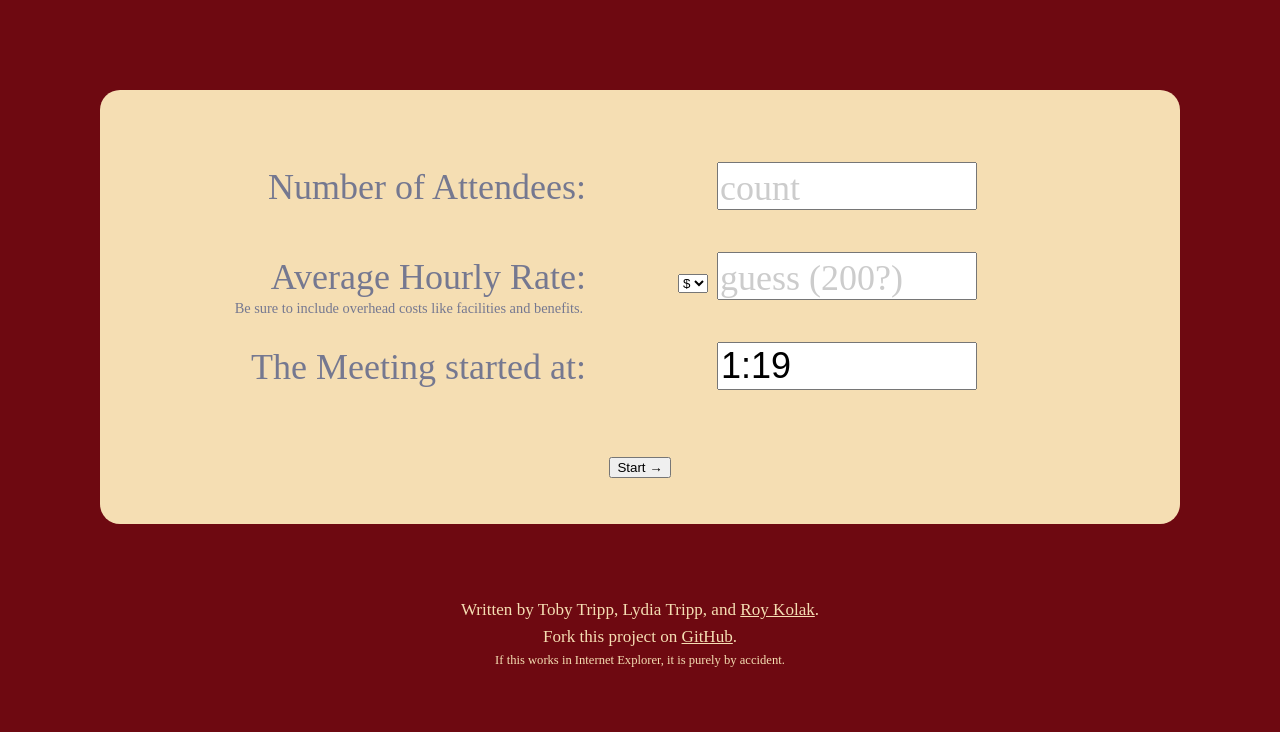
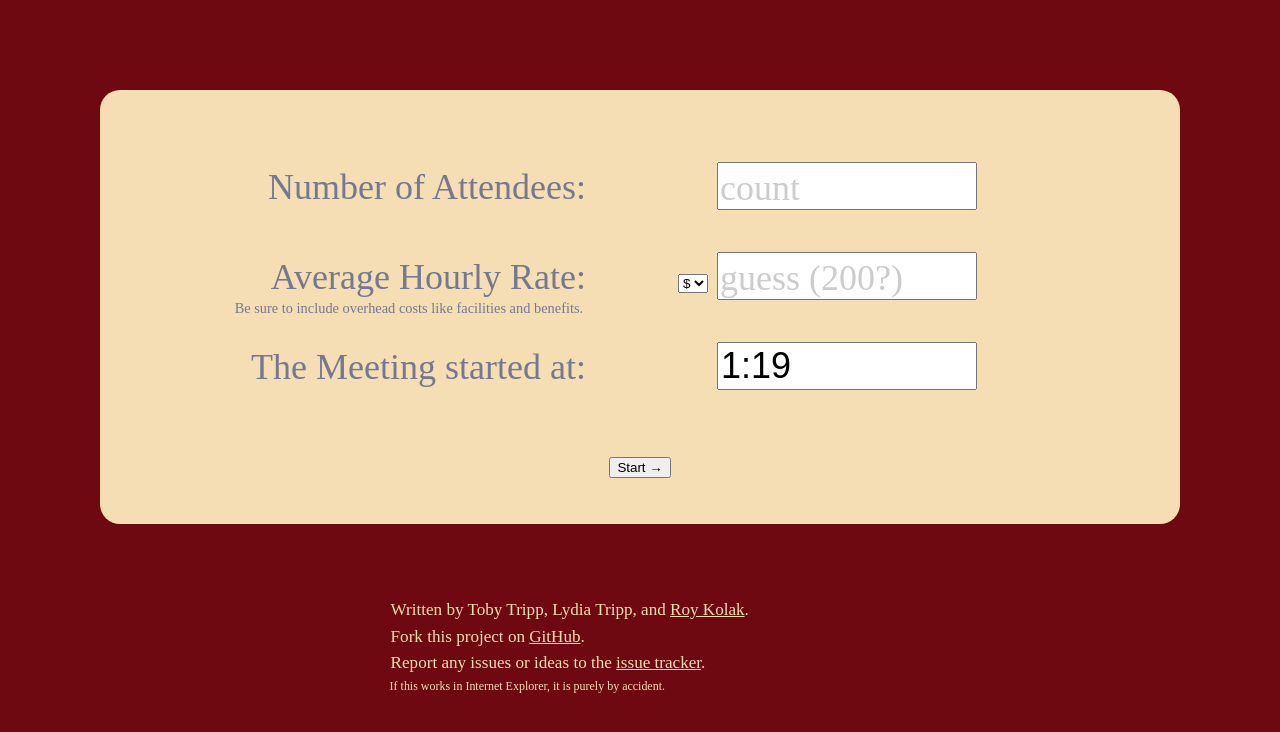
Before and after one commit to tobytripp/meeting-ticker, a plain HTML site: page index.html in a window 1280 px wide. Drawn offline with Linux system fonts and the light colour scheme.

Commit message:
Add a link to the issue tracker.

```diff
--- a/css/style.css
+++ b/css/style.css
@@ -27,6 +27,14 @@ p {
   margin:    0;
 }
 
+.notes {
+   text-align: left;
+   color: #F5DEB3;
+   font-size: 95%;
+   font-weight: normal;
+   width: 40%;
+   margin: 0 auto;
+}
 .small { font-size: 70%; }
 
 #display {
@@ -35,17 +43,11 @@ p {
   margin:  2em;
   -moz-border-radius:    30px;
   -webkit-border-radius: 30px;
+  border-radius: 30px;
 
   -webkit-box-shadow: 5px 5px 5px rgba( 0, 0, 0, 0.5 );
-  -moz-box-shadow: 5px 5px 5px rgba( 0, 0, 0, 0.5 );
+  -moz-box-shadow:    5px 5px 5px rgba( 0, 0, 0, 0.5 );
 }
-
-#form > p {
-  color: #F5DEB3;
-  font-size: 95%;
-  font-weight: normal;
-}
-#form > p.small { font-size: 70%; }
 
 #form a { color: #F5DEB3; }
 
@@ -93,5 +95,5 @@ label.error {
 }
 
 form.stop input {
-	font-size: 2em;
+   font-size: 2em;
 }
--- a/index.html
+++ b/index.html
@@ -62,10 +62,15 @@
     <p><input type="submit" value="Start &rarr;"></p>
   </form>
 
-  <p>Written by Toby Tripp, Lydia Tripp, and <a href="http://www.royhere.com">Roy Kolak</a>.</p>
-  <p>Fork this project on <a href="http://github.com/tobytripp/meeting-ticker/">GitHub</a>.</p>
+  <div class="notes">
+    <p>Written by Toby Tripp, Lydia Tripp, and <a href="http://www.royhere.com">Roy Kolak</a>.</p>
+    <p>Fork this project
+      on <a href="http://github.com/tobytripp/meeting-ticker/">GitHub</a>.</p>
+    <p>Report any issues or ideas to the
+      <a href="https://github.com/tobytripp/meeting-ticker/issues">issue tracker</a>.</p>
+    <p class="small">If this works in Internet Explorer, it is purely by accident.</p>
+  </div>
 
-  <p class="small">If this works in Internet Explorer, it is purely by accident.</p>
 </div>
 
 <div id="display">
```
